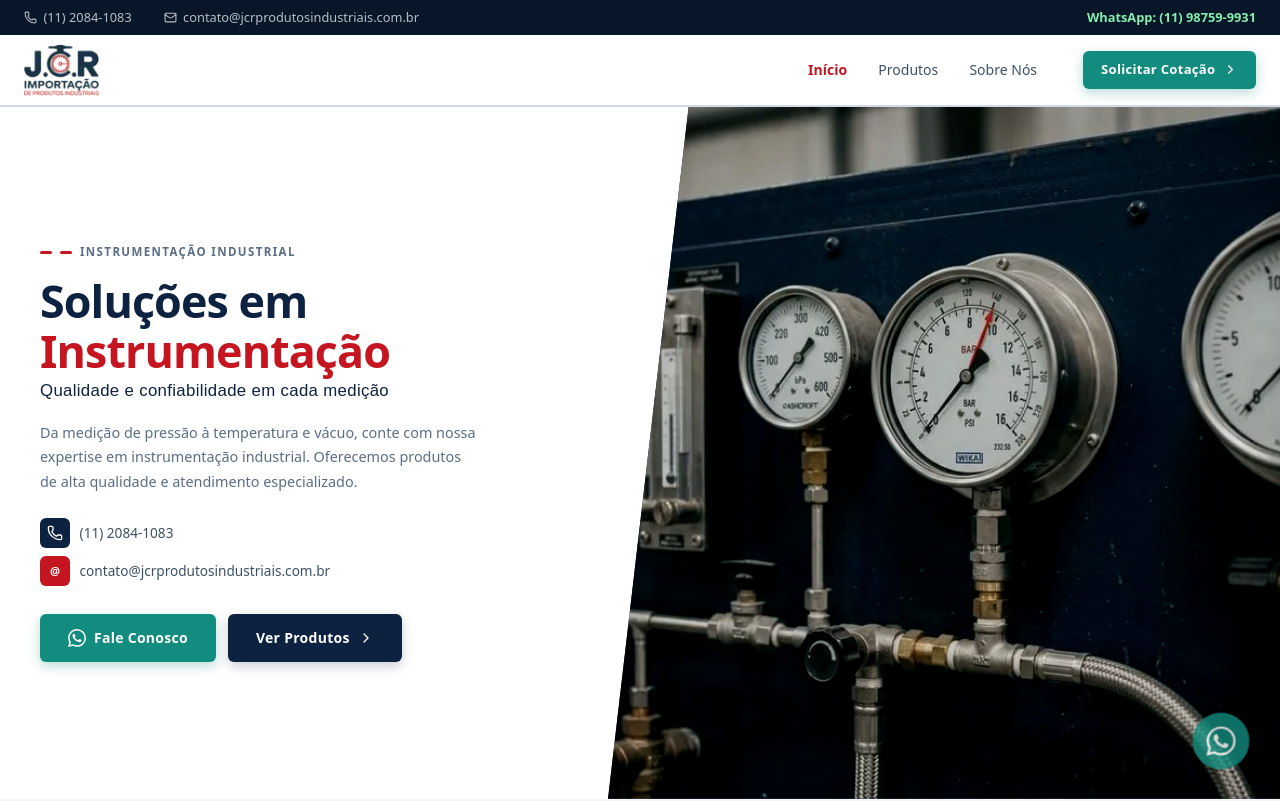
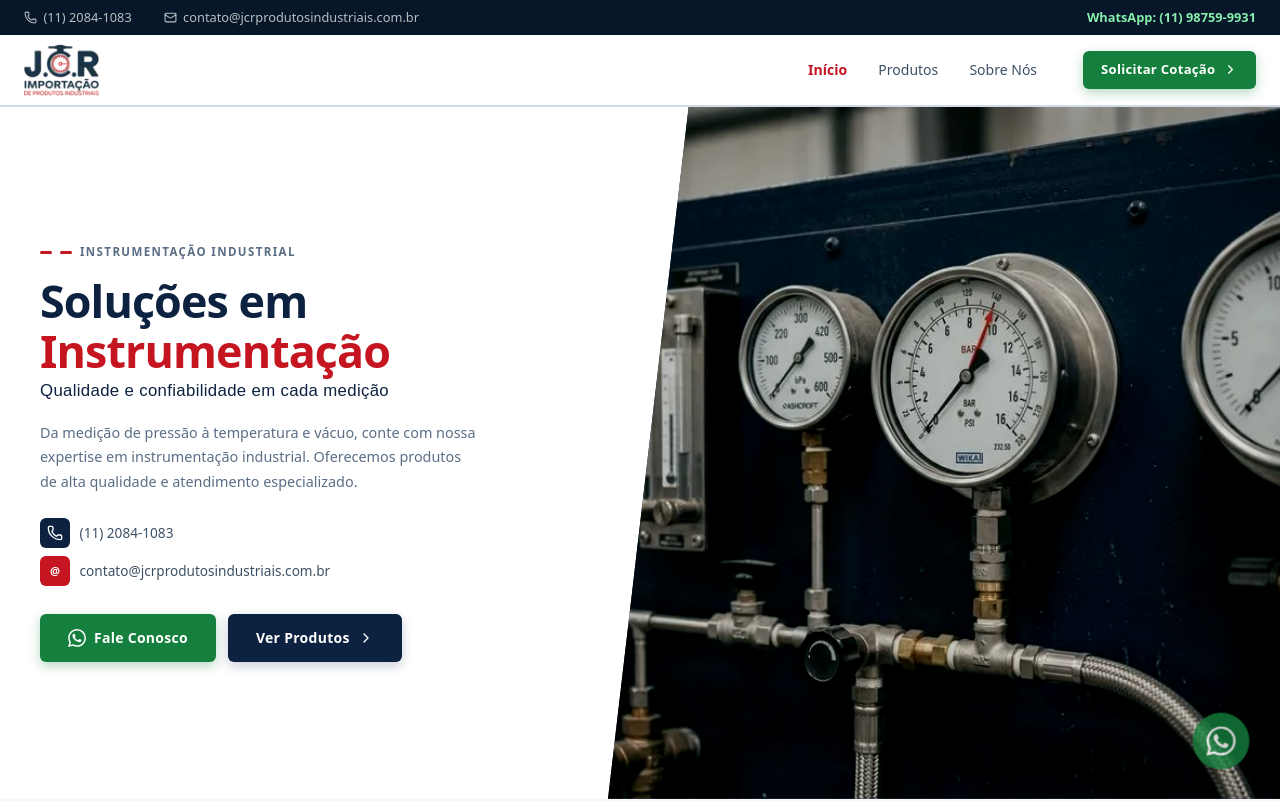
Before and after one commit to LuisGustavoCassioli/PROJETO-2026--5-SEMESTRE---JCR-IMPORTA-O-DE-PRODUTOS-INDUSTRIAIS, a React (Vite) app: page / in a window 1280 px wide. Shown: the top 801 px of the page. Built offline with nearby package versions, Linux system fonts and the light colour scheme; no server answers.

Commit message:
new changes on accessibility

```diff
--- a/src/components/Footer.css
+++ b/src/components/Footer.css
@@ -128,7 +128,7 @@
   z-index: 200;
   width: 54px;
   height: 54px;
-  background: #128c7e;
+  background: #15803d;
   border-radius: 50%;
   display: flex;
   align-items: center;
--- a/src/index.css
+++ b/src/index.css
@@ -153,12 +153,12 @@ ul, ol { list-style: none; }
 }
 
 .btn-whatsapp {
-  background: #128c7e;
-  color: #fff;
-  box-shadow: 0 4px 12px rgba(18,140,126,0.3);
+  background: #15803d;
+  color: #ffffff;
+  box-shadow: 0 4px 12px rgba(21,128,61,0.3);
 }
 .btn-whatsapp:hover {
-  background: #075e54;
+  background: #166534;
   transform: translateY(-2px);
   box-shadow: var(--shadow);
 }
```
